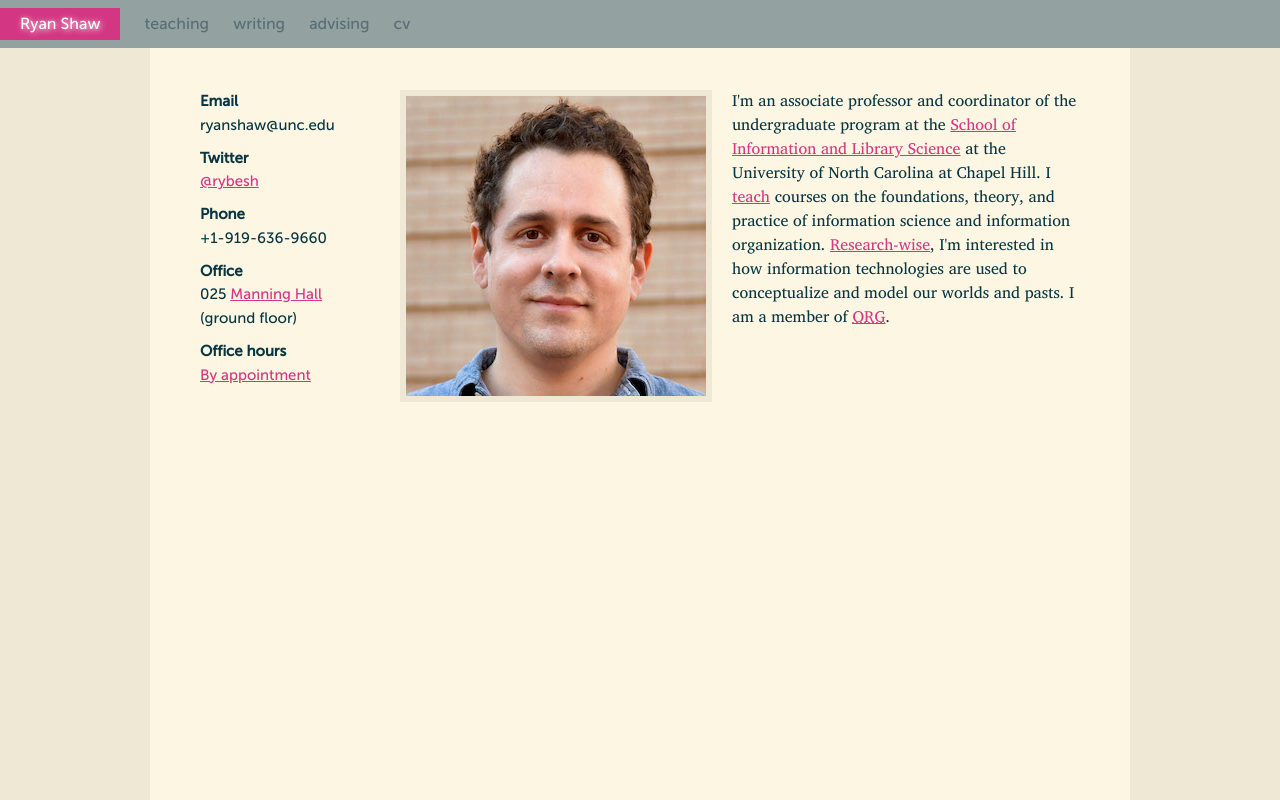
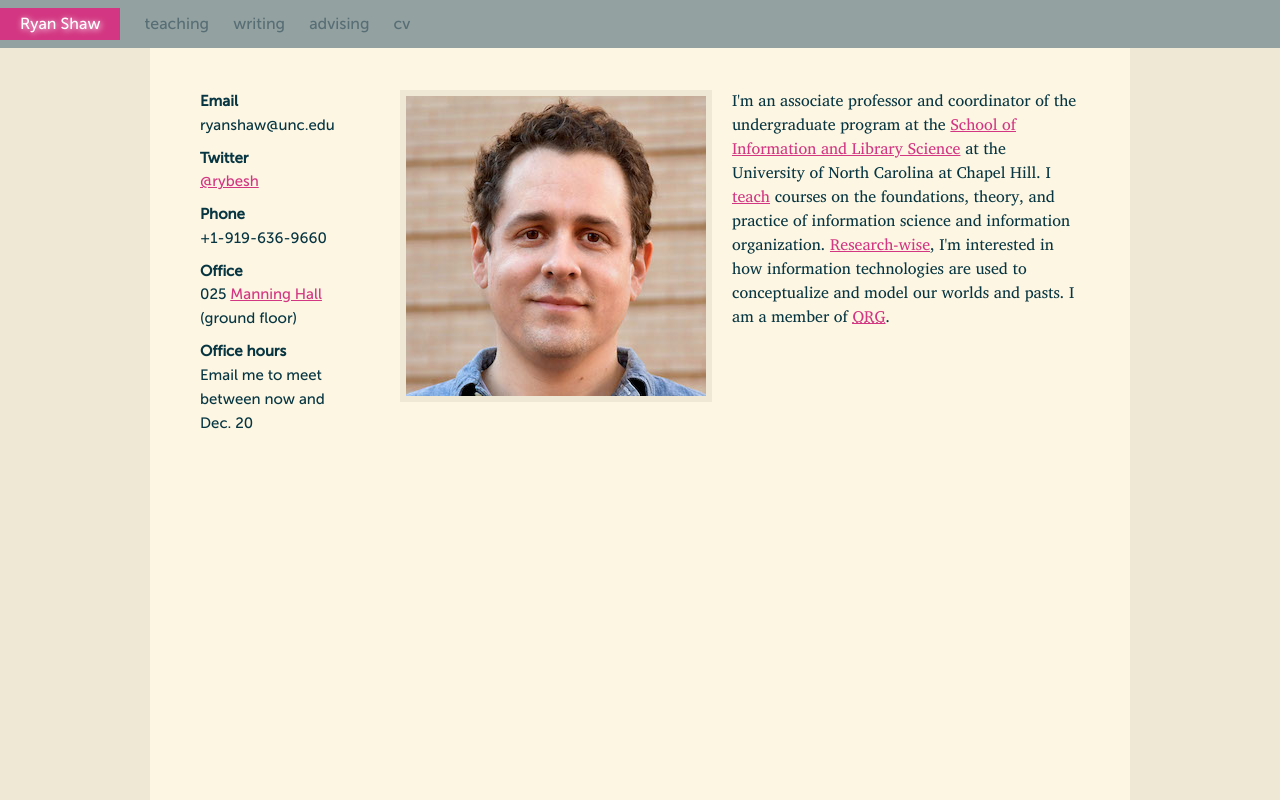
Before and after one commit to rybesh/aeshin, a Django app: page / in a window 1280 px wide. Run offline with Django 3.2, Linux system fonts and the light colour scheme; parts of the project's set-up code (start-up, migrations or seed data) failed here and were passed over.

Commit message:
whenworks died

```diff
--- a/aeshin/templates/bio.html
+++ b/aeshin/templates/bio.html
@@ -20,8 +20,7 @@
       <dt>Office</dt>
       <dd>025 <a title="find Manning Hall on a map" href="https://goo.gl/maps/CZEmRfdGML92">Manning Hall</a> (ground floor)</dd>
       <dt>Office hours</dt>
-<!-- <dd>Will resume Fall 2020</dd> -->
-      <dd><a href="https://when.works/invitations/5d5af26e5262ec0014381376" title="Make an appointment">By appointment</a></dd>
+      <dd>Email me to meet between now and Dec. 20</dd>
     </dl>
 
     <img class="representative" alt="Ryan Shaw" src="{% static "me.jpg" %}" width="300" height="300"/>
```
